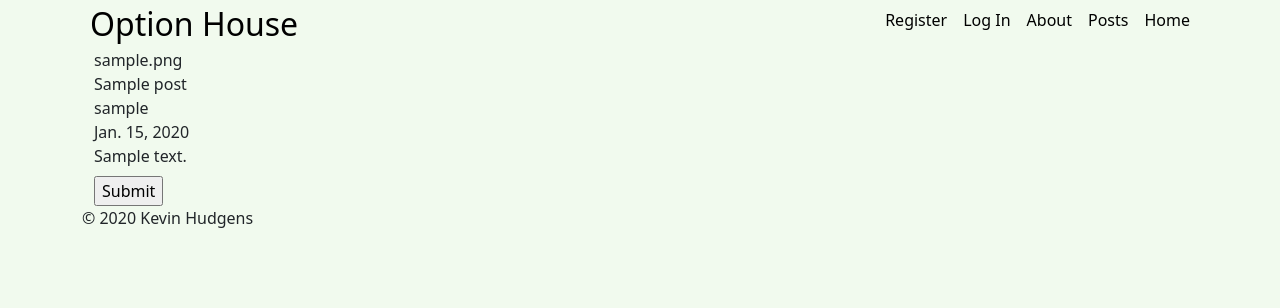
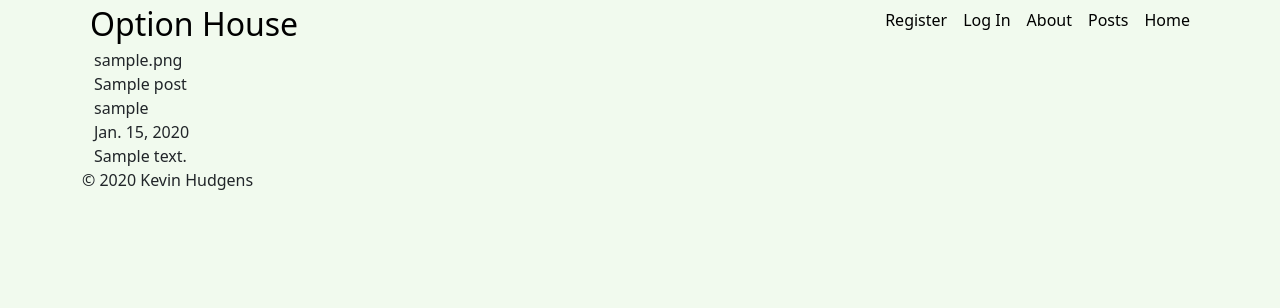
Before and after one commit to kghudgens/OptionHouse, a Django app: page /post/1/ in a window 1280 px wide. Shown: the top 308 px of the page. Run offline with Django 3.2, Linux system fonts and the light colour scheme; tables that the repository leaves empty hold one stand-in row (values such as "Sample post"); some libraries are stand-ins or nearby versions.

Commit message:
Cleaned up html

```diff
--- a/optionhouseapp/templates/optionhouseapp/post-detail.html
+++ b/optionhouseapp/templates/optionhouseapp/post-detail.html
@@ -18,13 +18,4 @@
         {% endif %}
     </div>
 
-    <div class="container">
-        <form method="POST">
-            {% csrf_token %}
-            <legend></legend>
-            {{form | crispy}}
-            <input type="submit" value="Submit">
-        </form>
-    </div>
-
 {%endblock content%}
```
